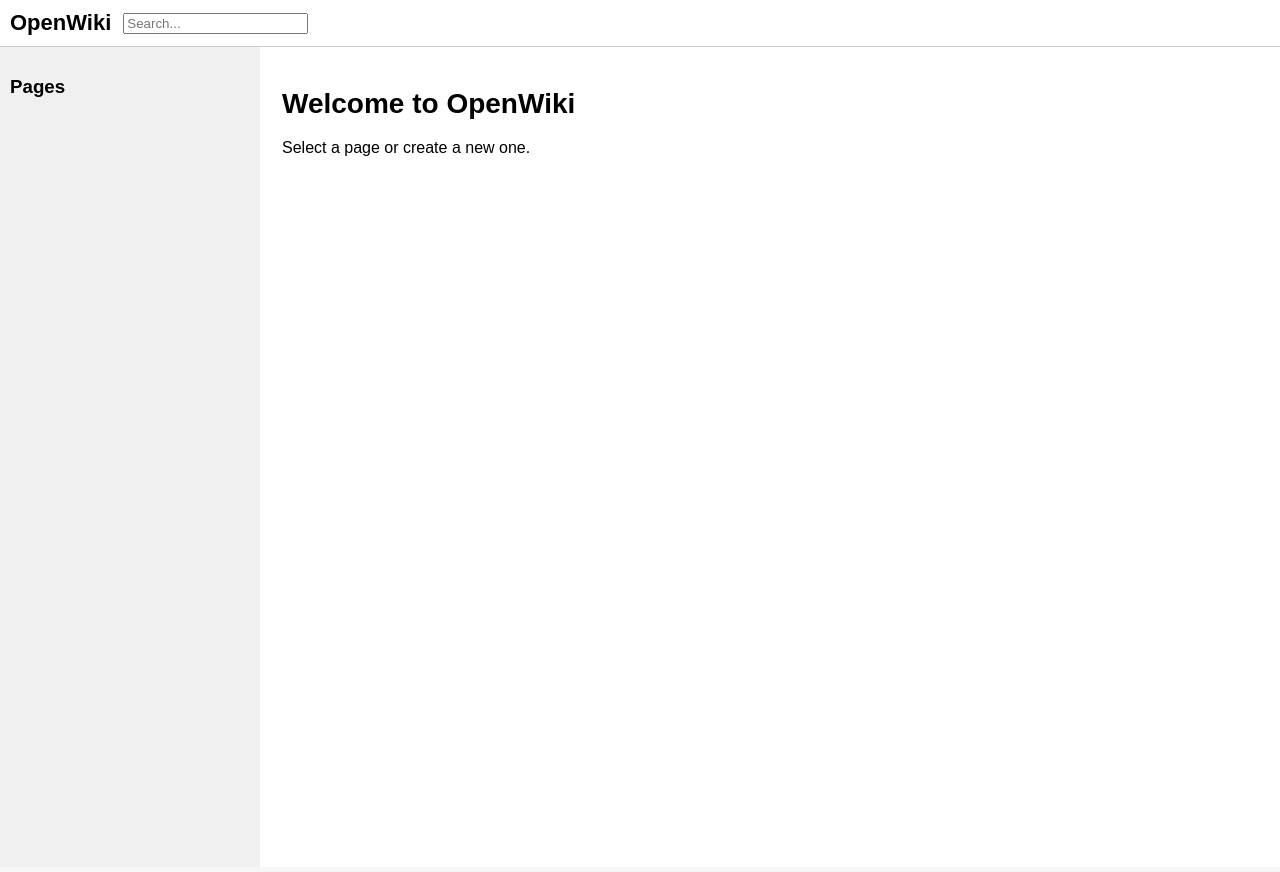
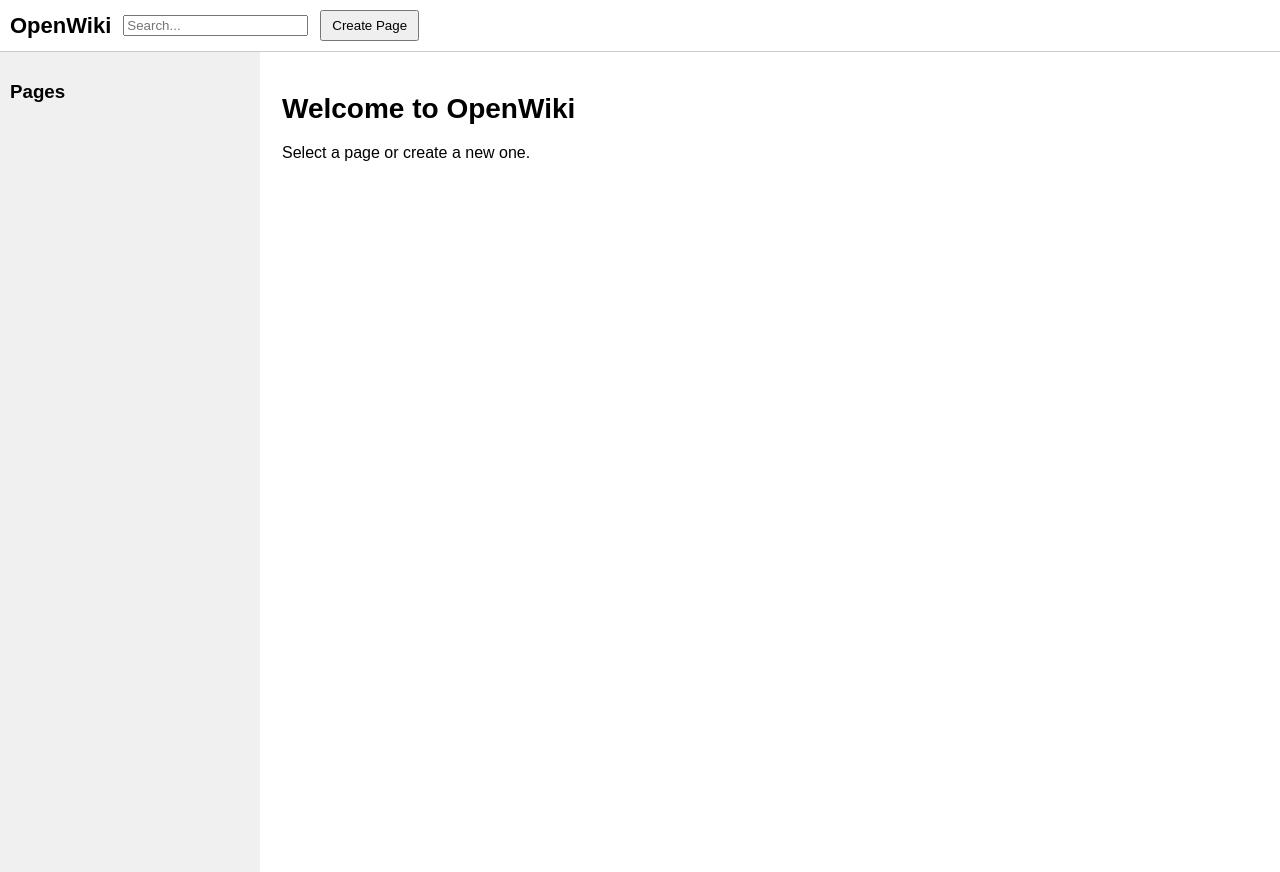
Before and after one commit to ineedhelponmytest/open-wiki, a plain HTML site: page index.html in a window 1280 px wide. Drawn offline with nearby package versions, Linux system fonts and the light colour scheme; no server answers.

Commit message:
Implement goCreate function for page creation
Add a function to navigate to the create page based on search input.

```diff
--- a/index.html
+++ b/index.html
@@ -23,7 +23,11 @@ button{padding:6px 10px}
 
 <div id="topbar">
   <div id="logo">OpenWiki</div>
+
   <input id="search" placeholder="Search..." oninput="filterPages()">
+
+  <button onclick="goCreate()">Create Page</button>
+
   <button id="editBtn" style="display:none" onclick="editPage()">Edit</button>
 </div>
 
@@ -84,6 +88,15 @@ function editPage(){
  location.href="edit.html?page="+encodeURIComponent(current);
 }
 
+function goCreate(){
+  const q = document.getElementById("search").value.trim();
+  if(q){
+    location.href = "create.html?title=" + encodeURIComponent(q);
+  } else {
+    location.href = "create.html";
+  }
+}
+
 function filterPages(){
  const q=search.value.toLowerCase();
  document.querySelectorAll("#pages a").forEach(a=>{
```
